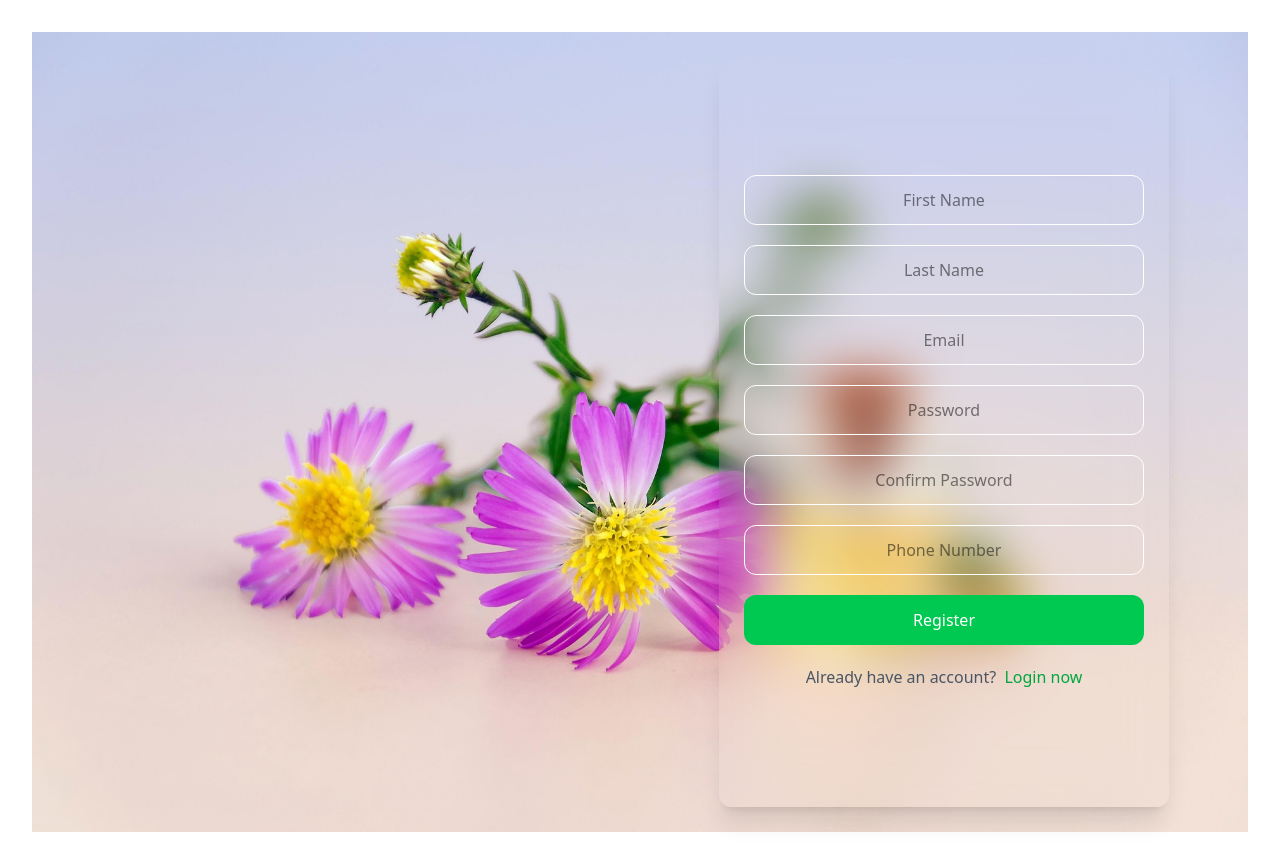
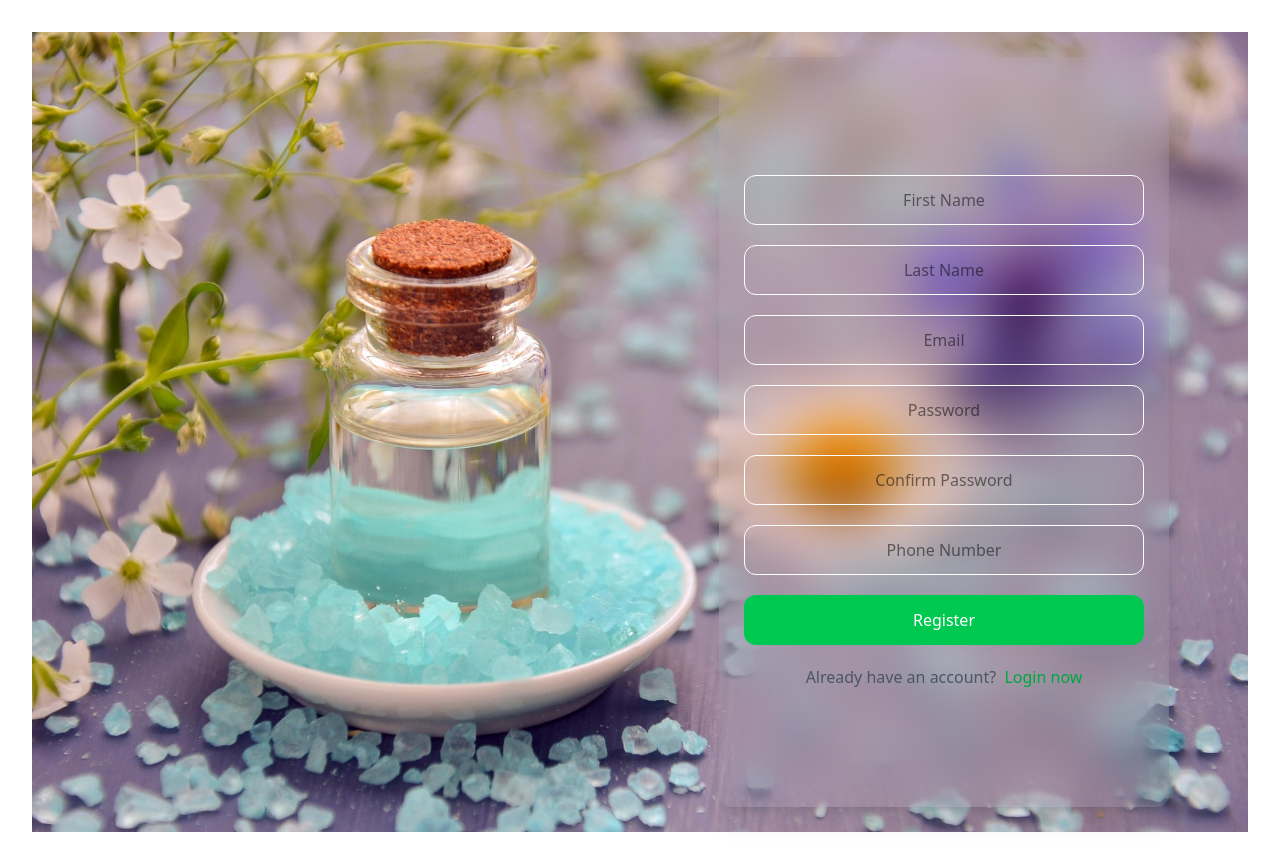
Before and after one commit to IsuruTec1999/crystal_beauty_clear_frontend, a React (Vite) app: page /register in a window 1280 px wide. Built offline with nearby package versions, Linux system fonts and the light colour scheme.

Commit message:
image upload 📷

```diff
--- a/src/pages/client/register.jsx
+++ b/src/pages/client/register.jsx
@@ -41,7 +41,7 @@ export default function RegisterPage() {
     }
 
     return (
-        <div className="w-full bg-red-900 h-screen bg-[url(/login_bg.jpg)] bg-cover bg-center flex ">
+        <div className="w-full bg-red-900 h-screen bg-[url(/login_bg3.jpg)] bg-cover bg-center flex ">
             <div className="w-[50%] h-full">
             </div>
             <div className="w-[50%] h-full flex justify-center items-center">
--- a/src/pages/loginPage.jsx
+++ b/src/pages/loginPage.jsx
@@ -71,7 +71,7 @@ export default function LoginPage() {
         console.log("Login button clicked")
     }
     return (
-        <div className="w-full bg-red-900 h-screen bg-[url(/login_bg.jpg)] bg-cover bg-center flex ">
+        <div className="w-full bg-red-900 h-screen bg-[url(/login_bg3.jpg)] bg-cover bg-center flex ">
             <div className=" w-[50%] h-full">
 
             </div>
```
Also changed, not shown: public/login_bg2.jpeg (added), public/login_bg3.jpg (added).
